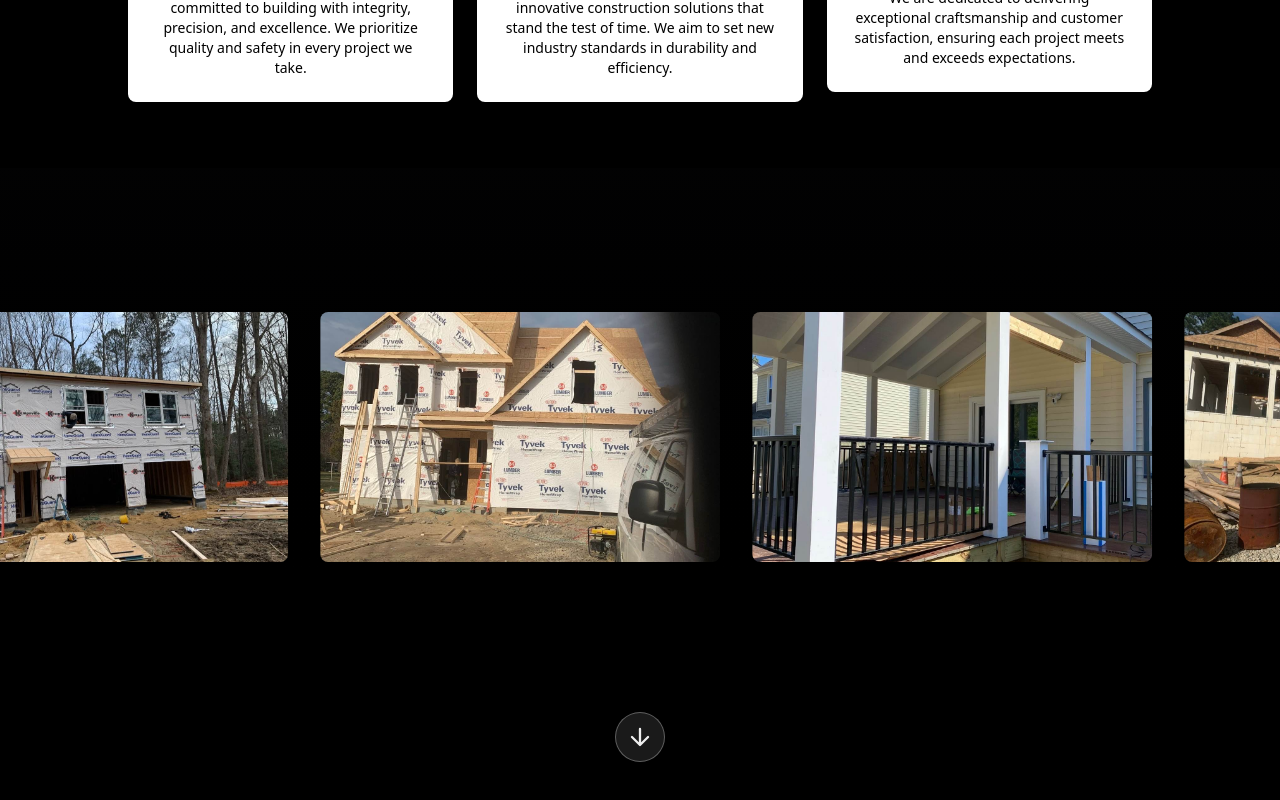
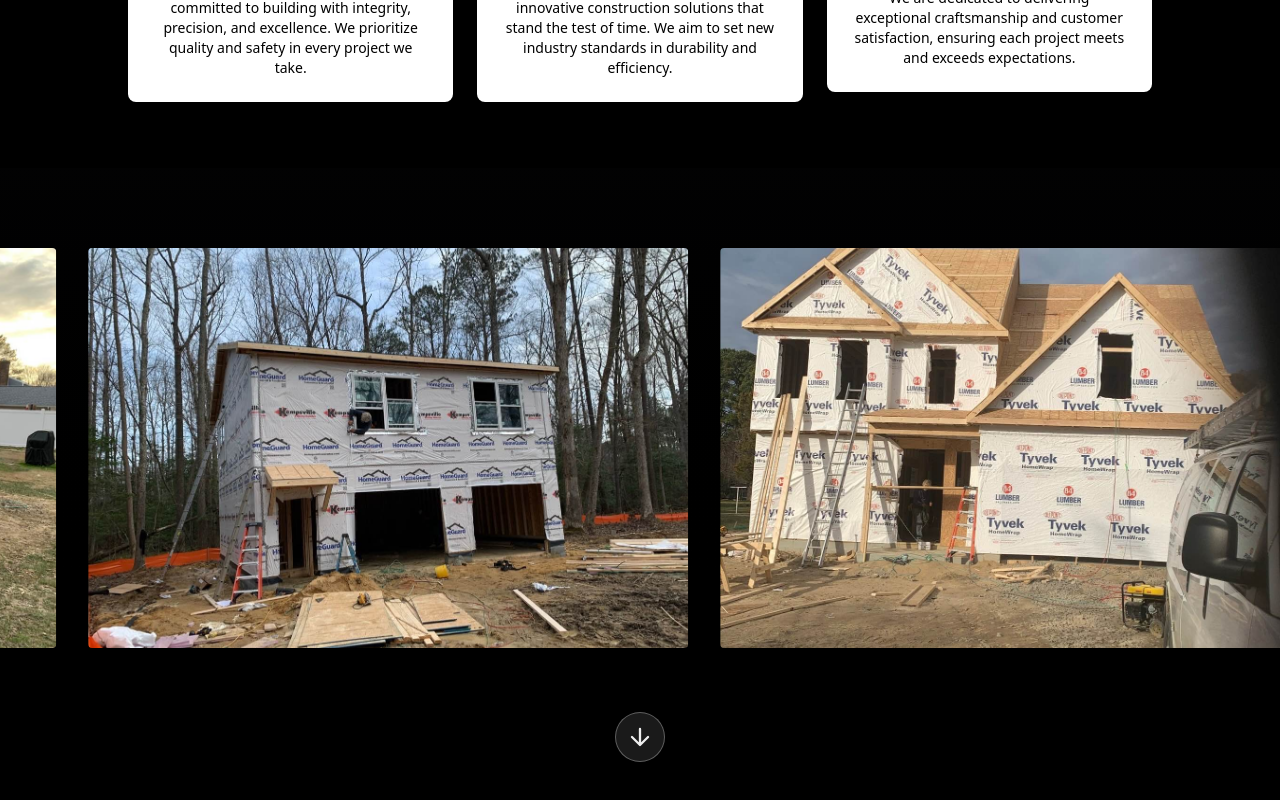
Before and after one commit to SethMarina77/ConstructionSiteV2, a React (Vite) app in the folder my-react-app/: page / in a window 1280 px wide. Shown: the part 1752-2552 px from the top of the page. Built offline with nearby package versions, Linux system fonts and the light colour scheme; a web font is replaced by a local one.

Commit message:
update margins

```diff
--- a/my-react-app/src/components/Carousel.jsx
+++ b/my-react-app/src/components/Carousel.jsx
@@ -20,7 +20,7 @@ const CarouselItem = ({ image }) => {
       <img
         src={image}
         alt={`Car ${image}`}
-        className="w-[400px] h-[250px] object-cover rounded-lg"
+        className="w-[600px] h-[400px] object-cover rounded-sm"
       />
     </motion.div>
   );
@@ -42,7 +42,7 @@ const Carousel = () => {
   ];
 
   return (
-    <div className="overflow-hidden w-full relative mt-36">
+    <div className="overflow-hidden w-full relative mt-20">
       <motion.div
         className="flex"
         initial={{ x: 0 }}
```
